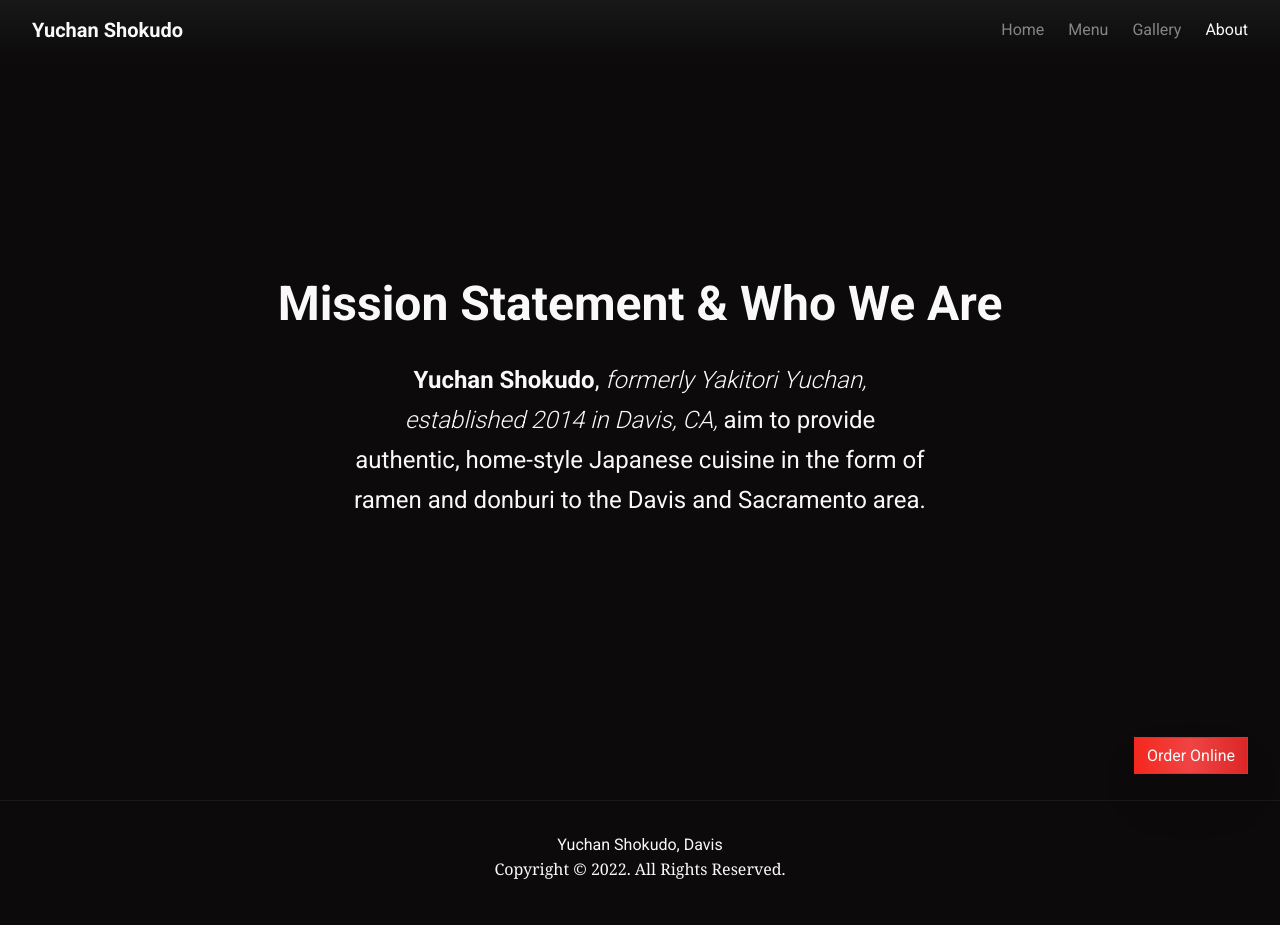
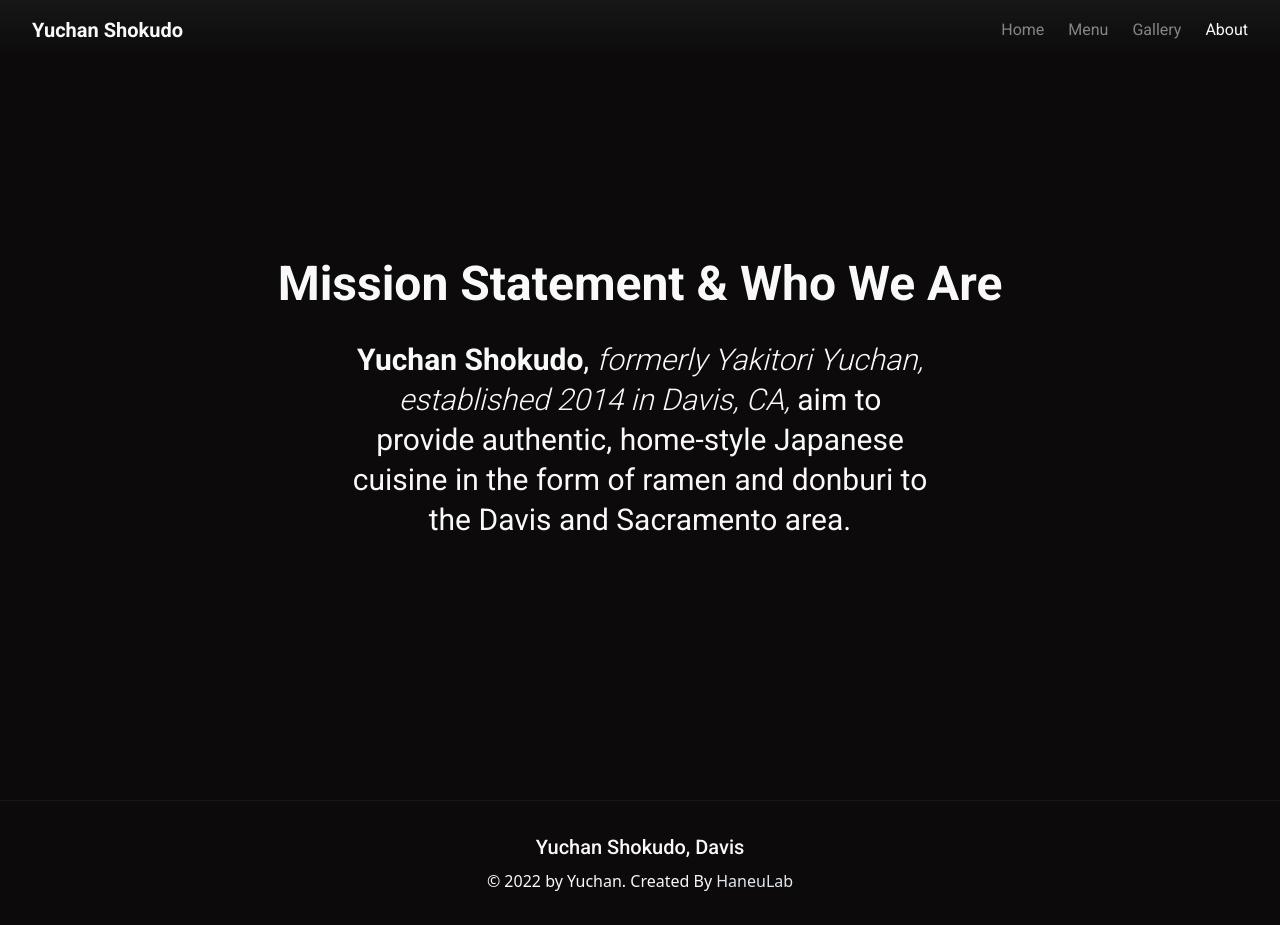
Before and after one commit to hcbcgroup/ys, a Next.js app: page /about in a window 1280 px wide. Built offline with nearby package versions, Linux system fonts and the light colour scheme.

Commit message:
modifed based upon client review -

```diff
--- a/pages/about.tsx
+++ b/pages/about.tsx
@@ -13,7 +13,7 @@
           <h2 className="text-center font-bold text-3xl md:text-4xl lg:text-5xl mb-4 lg:mb-8">
             Mission Statement & Who We Are
           </h2>
-          <p className="font-normal max-w-xl mx-auto leading-8 lg:leading-9 xl:leading-10 text-center text-lg md:text-xl lg:text-2xl">
+          <p className="font-normal max-w-xl mx-auto leading-8 lg:leading-9 xl:leading-10 text-center text-xl md:text-2xl lg:text-3xl">
             <strong>Yuchan Shokudo</strong>,{' '}
             <em className="font-light">
               formerly Yakitori Yuchan, established 2014 in Davis, CA,
--- a/pages/index.tsx
+++ b/pages/index.tsx
@@ -1,6 +1,7 @@
 /* eslint-disable @next/next/no-img-element */
 import IndexDineIn from '@components/index/IndexDineIn';
 import HeroText from '@components/reuse/HeroText';
+import OrderOnline from '@components/reuse/OrderOnline';
 import PageSEO from '@seo/page.seo';
 import type { NextPage } from 'next';
 import Image, { StaticImageData } from 'next/image';
@@ -29,6 +30,16 @@
           <p className="font-normal text-center md:text-right text-lg md:text-xl lg:text-2xl">
             We&apos;re Yuchan Shokudo
           </p>
+          <OrderOnline>
+            <a
+              href="https://direct.chownow.com/order/20071/locations/28924"
+              target={'_blank'}
+              className="shadow-2xl font-medium bg-highlighter px-8 py-3 text-lg lg:text-xl border border-highlighter md:hover hover:bg-red-600"
+              rel="noreferrer"
+            >
+              Order Online
+            </a>
+          </OrderOnline>
         </>
       </HeroText>
       <IndexDineIn />
--- a/src/components/index/BusinessHours.tsx
+++ b/src/components/index/BusinessHours.tsx
@@ -1,22 +1,31 @@
 const BusinessHours: React.FC = () => {
   return (
     <div className="w-full h-auto flex flex-col items-center">
-      <h3 className="font-bold text-xl lg:text-2xl mb-8 pb-2 border-b-2 w-full text-center">
+      <h3 className="font-bold text-2xl md:text-3xl lg:text-4xl mb-8 pb-4 border-b-2 w-full text-center">
         Business Hours
       </h3>
       <div className="flex flex-col space-y-2 text-sm md:text-base lg:text-lg">
-        <article className="flex justify-between items-center space-x-2">
-          <h4 className="font-medium font-sans">Mon</h4>
-
-          <code className="block font-sans">Closed</code>
+        <article className="grid grid-cols-2 space-x-2">
+          <h4 className="font-medium font-sans w-max md:text-lg lg:text-xl">
+            Mon
+          </h4>
+          <code className="font-sans text-right md:text-lg lg:text-xl">
+            Closed
+          </code>
         </article>
-        <article className="flex justify-between items-center space-x-4">
-          <h4 className="font-medium font-sans">Tue (Dinner Only)</h4>
-          <code className="block font-sans">5:00 PM - 10:00 PM</code>
+        <article className="grid grid-cols-2 space-x-4">
+          <h4 className="font-medium font-sans w-max md:text-lg lg:text-xl">
+            Tue (Dinner Only)
+          </h4>
+          <code className="font-sans text-right md:text-lg lg:text-xl">
+            5:00 PM - 10:00 PM
+          </code>
         </article>
-        <article className="flex justify-between items-center space-x-4">
-          <h4 className="font-medium font-sans">Wed to Sun</h4>
-          <code className="block font-sans text-right">
+        <article className="grid grid-cols-2 space-x-4">
+          <h4 className="font-medium font-sans w-max md:text-lg lg:text-xl">
+            Wed to Sun
+          </h4>
+          <code className="font-sans text-right md:text-lg lg:text-xl">
             11:30 AM - 3:00 PM & 5:00 PM - 10:00 PM
           </code>
         </article>
--- a/src/components/index/FacebookFeed.tsx
+++ b/src/components/index/FacebookFeed.tsx
@@ -1,7 +1,9 @@
 const FacebookFeed: React.FC = () => {
   return (
     <div className="w-full md:w-max mx-auto h-auto flex flex-col items-center">
-      <h3 className="font-bold text-xl lg:text-2xl mb-8">Facebook Feeds</h3>
+      <h3 className="font-bold text-2xl md:text-3xl lg:text-4xl mb-8">
+        Facebook Feeds
+      </h3>
       <iframe
         className="w-full overflow-hidden h-96"
         src="https://www.facebook.com/plugins/page.php?href=https%3A%2F%2Fwww.facebook.com%2FYakitoriYuchan%2F&tabs=timeline&width=340&height=500&small_header=false&adapt_container_width=true&hide_cover=false&show_facepile=true&appId=912214705987872"
--- a/src/components/index/GoogleMap.tsx
+++ b/src/components/index/GoogleMap.tsx
@@ -1,7 +1,9 @@
 const GoogleMap: React.FC = () => {
   return (
     <div className="w-full h-auto flex flex-col items-center">
-      <h3 className="font-bold text-xl lg:text-2xl mb-2">Our Location</h3>
+      <h3 className="font-bold text-2xl md:text-3xl lg:text-4xl mb-2">
+        Our Location
+      </h3>
       <p className="mb-8 font-sans font-light">109 E Street. Davis, CA 95616</p>
       <iframe
         className="w-full h-full"
--- a/src/components/index/IndexDineIn.tsx
+++ b/src/components/index/IndexDineIn.tsx
@@ -6,10 +6,10 @@
   return (
     <div className="w-full">
       <section className="p-8 w-full">
-        <h3 className="font-bold text-2xl md:text-3xl lg:text-4xl text-center mb-4 w-full">
+        <h3 className="font-bold text-4xl md:text-5xl lg:text-6xl text-center mb-4 w-full">
           Dine In At Yuchan,
         </h3>
-        <p className="leading-8 mb-4 text-center px-4 max-w-md mx-auto pb-4 border-b-2 w-full">
+        <p className="leading-8 text-lg md:text-xl lg:text-2xl lg:leadng-loose mb-4 text-center px-4 max-w-xl mx-auto pb-4 border-b-2 w-full">
           We aim to provide our customers authentic, home-style Japanese cuisine
           in the form of ramen and donburi to the Davis and Sacramento area.
         </p>
--- a/src/components/reuse/OrderOnline.tsx
+++ b/src/components/reuse/OrderOnline.tsx
@@ -16,7 +16,7 @@
     setAnimateText(true);
   }, [router]);
   return (
-    <div className="fixed bottom-8 right-8 z-50 flex items-center justify-center">
+    <div className="mt-8 flex items-center justify-center">
       <section
         className={reactClassname(
           'transition-all transform ease-out',
--- a/src/layouts/Layout.tsx
+++ b/src/layouts/Layout.tsx
@@ -11,19 +11,9 @@
     <div
       className="relative min-h-screen"
       id="yuchanshokudo-layout"
-      data-user_entered_at={new Date(Date.now()).toLocaleString()}
+      data-rendered_at={new Date(Date.now()).toLocaleString()}
     >
       <Header />
-      <OrderOnline>
-        <a
-          href="https://direct.chownow.com/order/20071/locations/28924"
-          target={'_blank'}
-          className="shadow-2xl animate-bounce bg-gradient-to-r from-highlighter via-red-500 to-red-600 px-3 py-2 border border-highlighter"
-          rel="noreferrer"
-        >
-          Order Online
-        </a>
-      </OrderOnline>
       <main className="w-full relative">{children}</main>
       <Footer />
     </div>
--- a/src/layouts/footer.layout.tsx
+++ b/src/layouts/footer.layout.tsx
@@ -2,9 +2,17 @@
   return (
     <footer className="w-full border-t border-backgrounder">
       <section className="p-8 flex flex-col items-center justify-center">
-        <p>Yuchan Shokudo, Davis</p>
-        <code className="block text-center w-full font-serif text-light">
-          Copyright &copy; 2022. All Rights Reserved.
+        <p className="font-medium text-lg lg:text-xl mb-2">
+          Yuchan Shokudo, Davis
+        </p>
+        <code className="block font-thin text-center w-full font-sans text-light">
+          &copy; 2022 by Yuchan. Created By{' '}
+          <a
+            className=" text-slate-200 font-medium transition-all hover hover:text-blue-400"
+            href="https://haneulab.com"
+          >
+            HaneuLab
+          </a>
         </code>
       </section>
     </footer>
--- a/src/layouts/header.layout.tsx
+++ b/src/layouts/header.layout.tsx
@@ -106,7 +106,7 @@
           </div>
         </>
       </MobileAside>
-      <header className="w-full fixed top-0 z-40 bg-gradient-to-b  from-backgrounder to-backgrounderBold md:bg-transparent backdrop-blur-sm">
+      <header className="w-full fixed top-0 z-40 bg-gradient-to-b  from-backgrounder/95 to-backgrounderBold md:bg-transparent backdrop-blur-sm">
         <section className="flex justify-between items-center px-8 py-8 md:py-4">
           <h1
             className={reactClassname(
--- a/src/layouts/mobile-aside.layout.tsx
+++ b/src/layouts/mobile-aside.layout.tsx
@@ -1,3 +1,4 @@
+import OrderOnline from '@components/reuse/OrderOnline';
 import reactClassname from '@lib/reactClassname';
 
 interface MobileAsideProps {
@@ -15,6 +16,16 @@
       )}
     >
       <section className="p-8 flex flex-col justify-center">{children}</section>
+      <OrderOnline>
+        <a
+          href="https://direct.chownow.com/order/20071/locations/28924"
+          target={'_blank'}
+          className="shadow-2xl font-medium bg-highlighter px-8 py-3 text-lg lg:text-xl border border-highlighter md:hover hover:bg-red-600"
+          rel="noreferrer"
+        >
+          Order Online
+        </a>
+      </OrderOnline>
     </aside>
   );
 };
--- a/src/seo/page.seo.tsx
+++ b/src/seo/page.seo.tsx
@@ -7,7 +7,16 @@
 const PageSEO: React.FC<PageSEOProps> = ({ title }) => {
   return (
     <Head>
-      <title>Yuchan Shokudo | {title}</title>
+      <meta
+        name="description"
+        content="Yuchan Shokudo formerly Yakitori Yuchan, established 2014 in Davis, CA
+              aim to provide authentic, home-style Japanese cuisine in the form
+              of ramen and donburi to the Davis and Sacramento area."
+      />
+      <title>
+        Yuchan Shokudo |{' '}
+        {title ? title : 'Authentic & Homestyle Japanese Cuisine'}
+      </title>
     </Head>
   );
 };
```
